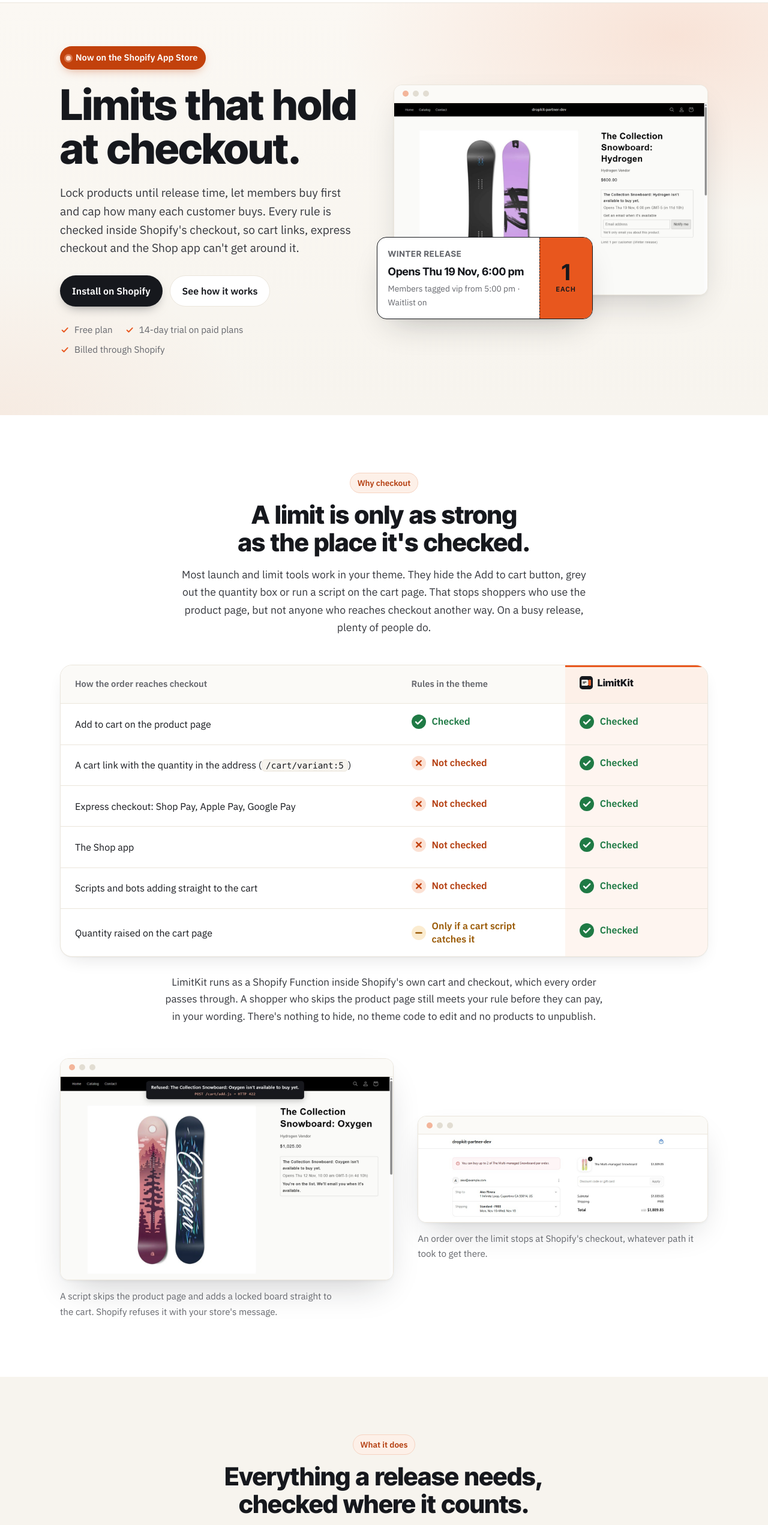
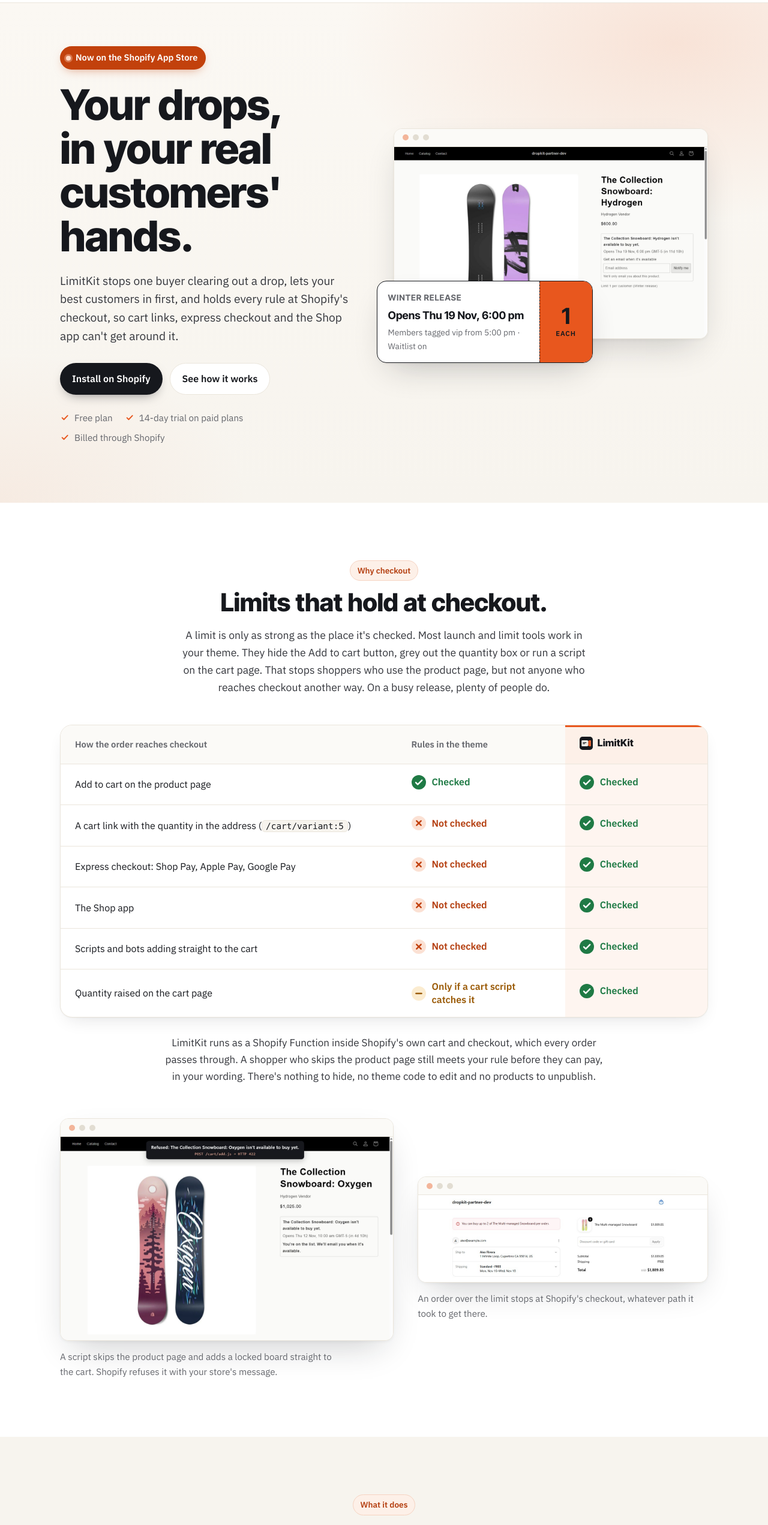
Before and after one commit to johnjarvis-source/limitkit-site, a plain HTML site: page index.html in a window 1280 px wide. Shown: the part 100-2642 px from the top of the page at 60% size. Drawn offline with Linux system fonts and the light colour scheme.

Commit message:
Home page: lead with outcomes, not features
New hero ("Your drops, in your real customers' hands.") and outcome-led
feature headings. "Limits that hold at checkout" moves to the
why-checkout section.

Co-Authored-By: Claude Opus 5.5 <noreply@anthropic.com>

```diff
--- a/index.html
+++ b/index.html
@@ -25,8 +25,8 @@
     <div class="wrap hero">
       <div class="hero-copy">
         <a class="badge" href="https://apps.shopify.com/dropkit?utm_source=limitkit.com&amp;utm_medium=website&amp;utm_campaign=home-badge">Now on the Shopify App Store</a>
-        <h1>Limits that hold at checkout.</h1>
-        <p class="lede">Lock products until release time, let members buy first and cap how many each customer buys. Every rule is checked inside Shopify's checkout, so cart links, express checkout and the Shop app can't get around it.</p>
+        <h1>Your drops, in your real customers' hands.</h1>
+        <p class="lede">LimitKit stops one buyer clearing out a drop, lets your best customers in first, and holds every rule at Shopify's checkout, so cart links, express checkout and the Shop app can't get around it.</p>
         <div class="actions">
           <a class="btn primary" href="https://apps.shopify.com/dropkit?utm_source=limitkit.com&amp;utm_medium=website&amp;utm_campaign=home-hero">Install on Shopify</a>
           <a class="btn ghost" href="#checkout">See how it works</a>
@@ -58,8 +58,8 @@
     <div class="wrap">
       <div class="head">
         <p class="kicker">Why checkout</p>
-        <h2>A limit is only as strong as the place it's checked.</h2>
-        <p class="intro">Most launch and limit tools work in your theme. They hide the Add to cart button, grey out the quantity box or run a script on the cart page. That stops shoppers who use the product page, but not anyone who reaches checkout another way. On a busy release, plenty of people do.</p>
+        <h2>Limits that hold at checkout.</h2>
+        <p class="intro">A limit is only as strong as the place it's checked. Most launch and limit tools work in your theme. They hide the Add to cart button, grey out the quantity box or run a script on the cart page. That stops shoppers who use the product page, but not anyone who reaches checkout another way. On a busy release, plenty of people do.</p>
       </div>
 
       <div class="compare-card">
@@ -107,13 +107,13 @@
     <div class="wrap">
       <div class="head">
         <p class="kicker">What it does</p>
-        <h2>Everything a release needs, checked where it counts.</h2>
+        <h2>Fair releases your customers will thank you for.</h2>
       </div>
 
       <article class="feature">
         <div class="copy">
           <span class="tag">Drops</span>
-          <h3>Release products at an exact time</h3>
+          <h3>Build the buzz, then open on the minute</h3>
           <ul class="ticks">
             <li>Schedule a release to the minute, or lock products now and open them by hand.</li>
             <li>Products stay published, with photos and price, so they can be shared and found before launch.</li>
@@ -130,7 +130,7 @@
       <article class="feature flip">
         <div class="copy">
           <span class="tag">Members first</span>
-          <h3>Early access for the customers you choose</h3>
+          <h3>Let your best customers in first</h3>
           <ul class="ticks">
             <li>Pick customer tags, such as <em>vip</em>. Logged-in customers with a matching tag can buy from the members time.</li>
             <li>Everyone else waits for the public time, or never gets in on a members-only drop.</li>
@@ -147,7 +147,7 @@
       <article class="feature">
         <div class="copy">
           <span class="tag">Purchase limits</span>
-          <h3>Cap how many each customer buys</h3>
+          <h3>Stop one buyer clearing your stock</h3>
           <ul class="ticks">
             <li>Per order, for every shopper, logged in or not.</li>
             <li>Per customer across all their orders. Shoppers log in to buy, and refunds and cancellations give the allowance back.</li>
@@ -165,7 +165,7 @@
       <article class="feature flip">
         <div class="copy">
           <span class="tag">Waitlist</span>
-          <h3>Keep the demand you'd otherwise lose</h3>
+          <h3>Turn early interest into launch-day sales</h3>
           <ul class="ticks">
             <li>While a product is locked, shoppers can leave their email on the product page.</li>
             <li>See who's waiting in the app and export the list as CSV.</li>
@@ -182,7 +182,7 @@
       <article class="feature">
         <div class="copy">
           <span class="tag">Results</span>
-          <h3>See how each drop sold</h3>
+          <h3>Know how each drop really did</h3>
           <ul class="ticks">
             <li>Units sold, revenue, orders and sell-through for every drop.</li>
             <li>How many went to members, how soon the first sale came and what's left in stock.</li>
```
